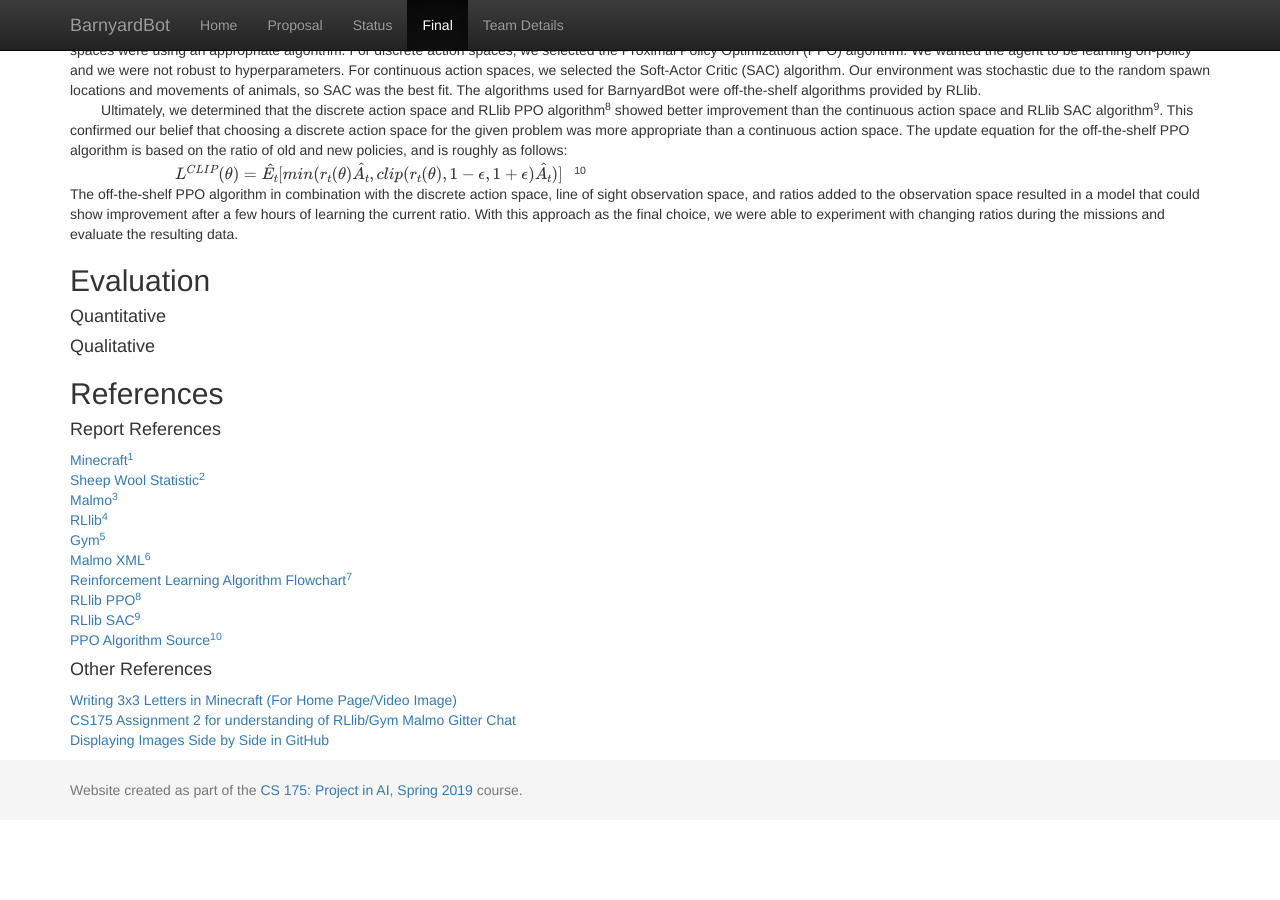
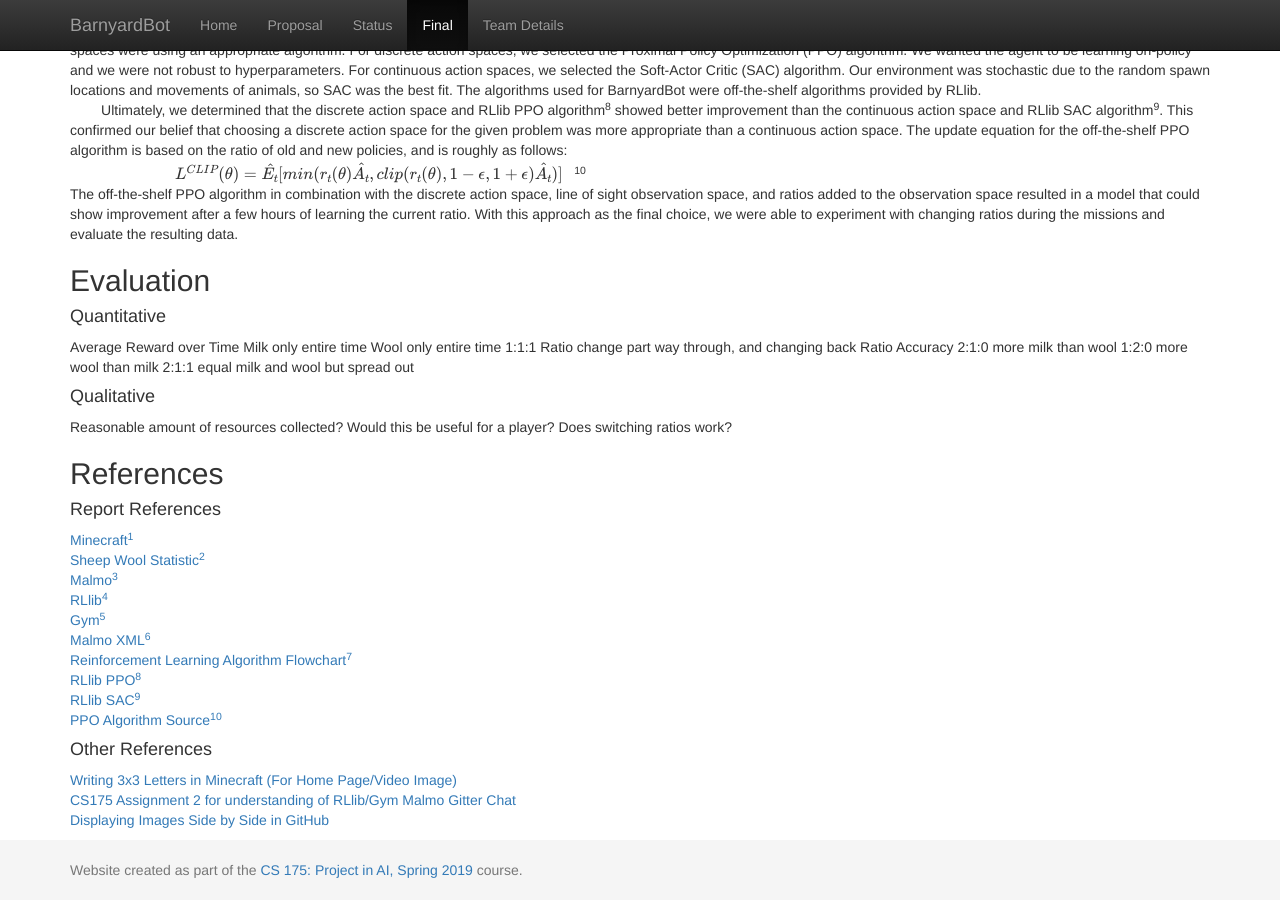
Before and after one commit to brandonmeyer/BarnyardBot, a Jekyll site: the page built from docs/final.md, in a window 1280 px wide and 900 px high, scrolled down 2101 px. Built offline with Jekyll 4.4.1, drawn with Linux system fonts in a browser that asks for light colours; formulas are drawn with MathJax 3; before the commit the page ends 2921 px from its top, so only the background shows below that.

Commit message:
Update final.md

```diff
--- a/docs/final.md
+++ b/docs/final.md
@@ -30,7 +30,19 @@ The off-the-shelf PPO algorithm in combination with the discrete action space, l
 
 ## Evaluation
 #### Quantitative
+Average Reward over Time
+Milk only entire time
+Wool only entire time
+1:1:1
+Ratio change part way through, and changing back
+Ratio Accuracy
+2:1:0 more milk than wool
+1:2:0 more wool than milk
+2:1:1 equal milk and wool but spread out
 #### Qualitative
+Reasonable amount of resources collected?
+Would this be useful for a player?
+Does switching ratios work?
 
 ## References
 
```
